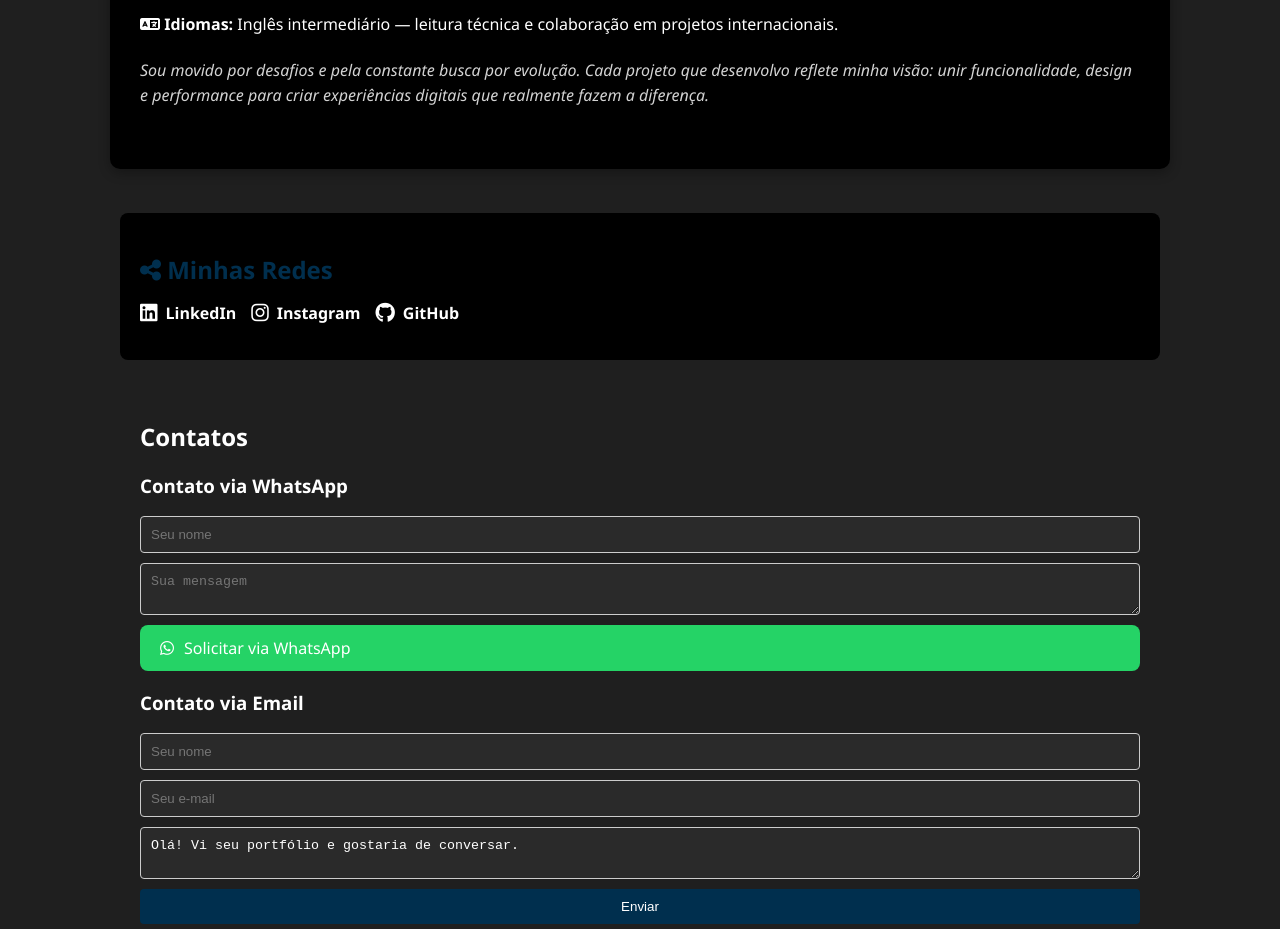
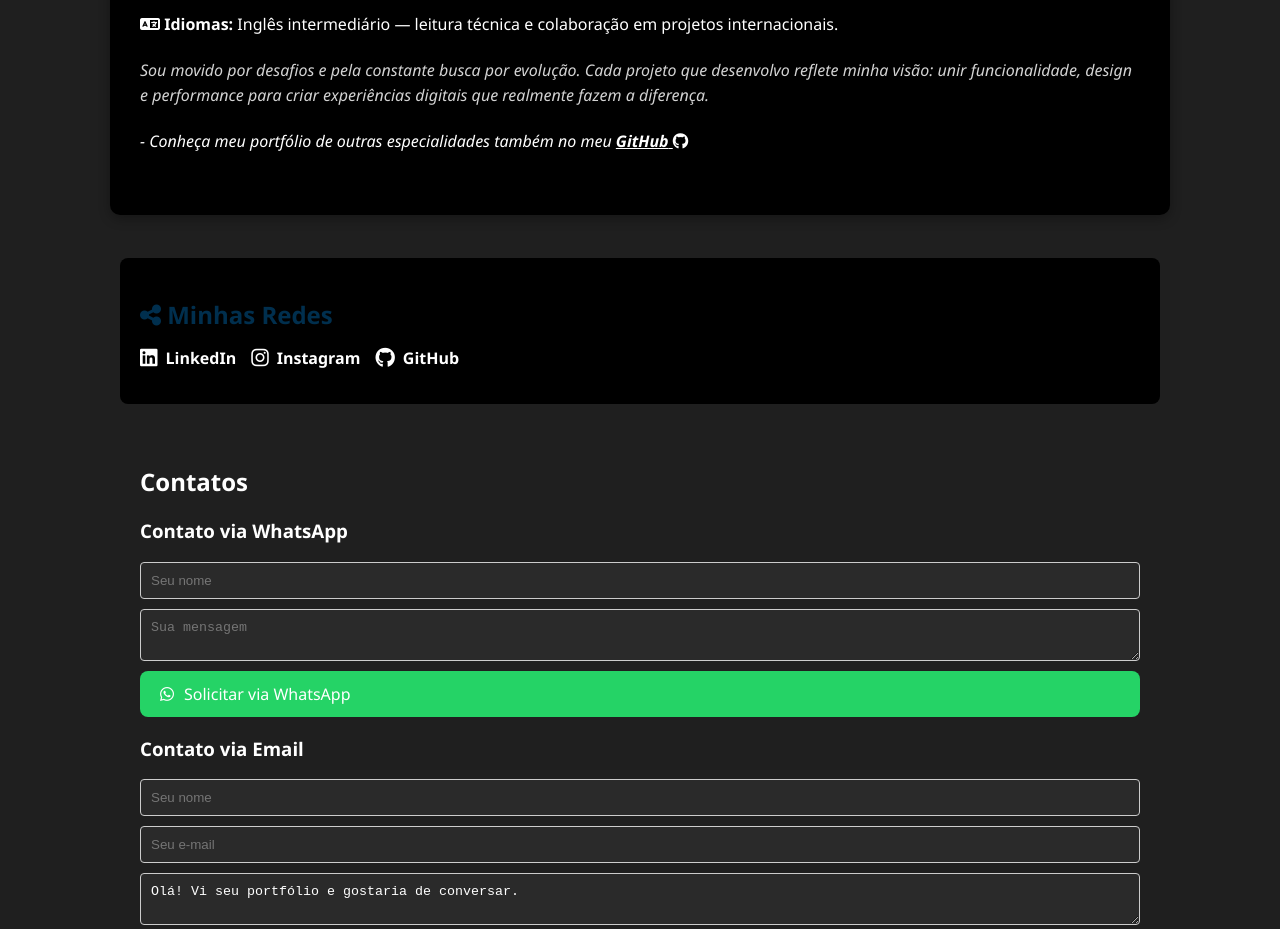
Before and after one commit to andre0gondek/portfolio, a plain HTML site: page index.html in a window 1280 px wide. Shown: the part 2920-3849 px from the top of the page. Drawn offline with Linux system fonts and the light colour scheme.

Commit message:
fazendo pequenas alterações

```diff
--- a/index.html
+++ b/index.html
@@ -141,6 +141,9 @@
       Sou movido por desafios e pela constante busca por evolução. Cada projeto que desenvolvo reflete minha visão:
       unir <em>funcionalidade</em>, <em>design</em> e <em>performance</em> para criar experiências digitais que realmente fazem a diferença.
     </p>
+    <p><em> - Conheça meu portfólio de outras especialidades também no meu <a href="https://github.com/andre0gondek" target="_blank" style="color: white;">
+      <strong>GitHub</strong></em> <i class="fab fa-github"></i>
+      </a></p>
   </div>
 </section> <br><br>
 
```
